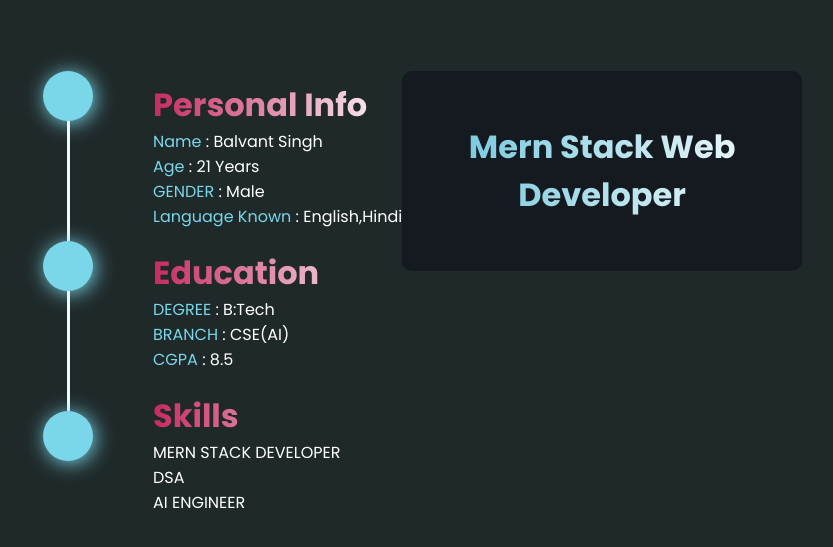
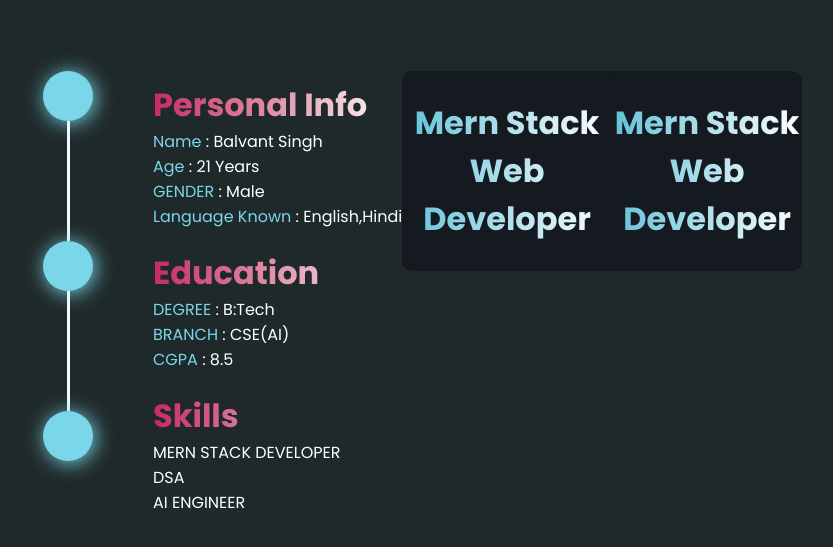
Before and after one commit to singhprasoon641-rgb/AutomatedPortfolio, a React (Vite) app in the folder 1.Animated_Portfolio/: page / in a window 1280 px wide. Shown: the part 849-1396 px from the top of the page, without its empty margins (97-930 px from the left). Built offline with nearby package versions, Linux system fonts and the light colour scheme.

Commit message:
Create a new card

```diff
--- a/1.Animated_Portfolio/src/Component/Home/Card/Card.jsx
+++ b/1.Animated_Portfolio/src/Component/Home/Card/Card.jsx
@@ -8,6 +8,9 @@ function Card(title,image) {
       <div className="hovercard">
         <img src={mern} alt="" />
       </div>
+       <div className="card">
+      <h1>Mern Stack Web Developer</h1>
+      </div>
     </div>
   )
 }
```
